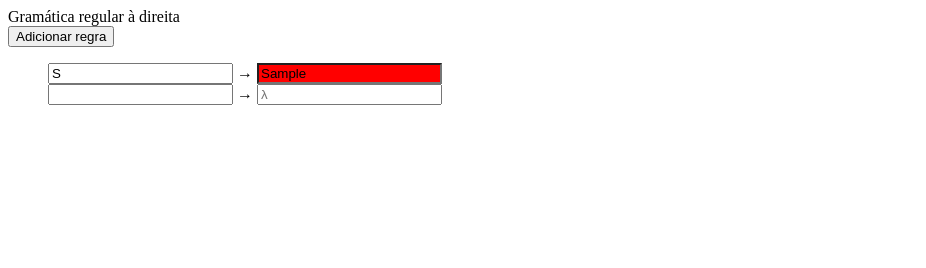
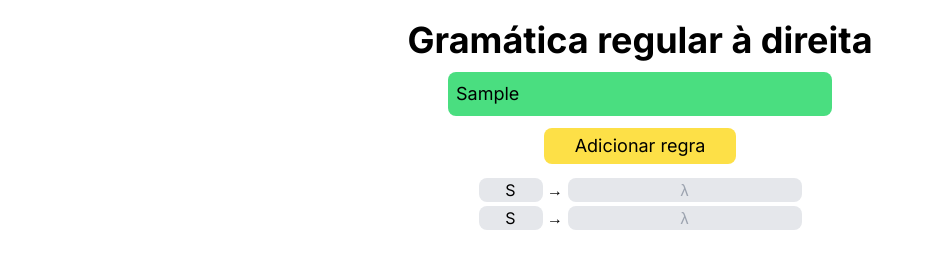
Before and after one commit to Salies/lftc, a plain HTML site: page projects/grammar/index.html in a window 1280 px wide. Both pictures are taken after typing "Sample" into the empty fields and a click on the button "Adicionar regra". Shown: the whole page, without its empty margins (0-926 px from the left). Drawn offline with nearby package versions, Linux system fonts and the light colour scheme.

Commit message:
wip: basic funcional UI

```diff
--- a/projects/grammar/grammar.css
+++ b/projects/grammar/grammar.css
@@ -1,3 +1,8 @@
+@import url('https://fonts.googleapis.com/css2?family=Inter:wght@100;200;300;400;500;600;700;800;900&display=swap');
+
+* {
+    font-family: 'Inter', sans-serif;
+}
 .red {
     background-color: red;
 }
--- a/projects/grammar/index.html
+++ b/projects/grammar/index.html
@@ -1,25 +1,28 @@
 <!DOCTYPE html>
 <html lang="en">
   <head>
-    <meta charset="UTF-8">
-    <meta http-equiv="X-UA-Compatible" content="IE=edge">
-    <meta name="viewport" content="width=device-width, initial-scale=1.0">
-    <link rel="stylesheet" href="grammar.css">
-    <!--<script src="https://cdn.tailwindcss.com"></script>-->
+    <meta charset="UTF-8" />
+    <meta http-equiv="X-UA-Compatible" content="IE=edge" />
+    <meta name="viewport" content="width=device-width, initial-scale=1.0" />
+    <link rel="stylesheet" href="grammar.css" />
+    <script src="https://cdn.tailwindcss.com"></script>
     <title>LFTC - Gramática Regular</title>
   </head>
   <body>
-    <div>
-        Gramática regular à direita
-        <section>
-            <!-- prevent default behavior button -->
-            <button class="add-rule">Adicionar regra</button>
+    <div class="container mx-auto text-center mt-5">
+      <h1 class="text-4xl font-bold">Gramática regular à direita</h1>
+      <section class="flex flex-col">
+        <div class="flex flex-col mx-auto">
+          <input type="text" class="input-grammar rounded-lg text-lg mt-3 bg-green-400 p-2 w-96" oninput="validateInput()" />
+          <button class="add-rule bg-yellow-300 rounded-lg text-lg p-1 w-48 mx-auto my-3">Adicionar regra</button>
+        </div>
         <ul class="list">
-                <input type="text" value="S" readonly> →
-                <!-- on change input, call validateInput -->
-                <input type="text" class="rule" placeholder="λ" oninput="validateRule(this)">
+          <div class="max-w-lg p-0.5 mx-auto">
+            <input type="text" value="S" readonly class="w-16 bg-gray-200 rounded-lg text-center" />
+            <span>→</span>
+            <input type="text" placeholder="λ" oninput="validateRule(this)" class="w-fit bg-gray-200 rounded-lg text-center" />
+          </div>
         </ul>
-
       </section>
     </div>
     <script src="../../components/main.js"></script>
--- a/projects/grammar/js/grammar.js
+++ b/projects/grammar/js/grammar.js
@@ -1,37 +1,43 @@
-const list = $('.list');
+const list = $(".list");
 const pattern = new RegExp("^[a-z]*[A-Z]?$");
-$('.add-rule').addEventListener('click', (e) => {
-    list.insertAdjacentHTML('beforeend', '</br><input type="text"> → <input type="text" class="rule" placeholder="λ" oninput="validateRule(this)">');
-})
 
-function validateRule(el) {
+$(".add-rule").addEventListener("click", (e) => {
+  list.insertAdjacentHTML(
+    "beforeend",
+    `<div class="max-w-lg p-0.5 mx-auto">
+    <input type="text" value="S" class="w-16 bg-gray-200 rounded-lg text-center" />
+    <span>→</span>
+    <input type="text" placeholder="λ" oninput="validateRule(this)" class="rule w-fit bg-gray-200 rounded-lg text-center" />
+  </div>`
+  );
+});
+
+const validateRule = (el) => {
   const valid = pattern.test(el.value);
-    if (valid) {
-        el.classList.remove('red');
-    } else {
-        el.classList.add('red');
-    }
+  if (valid) el.classList.remove("bg-red-300");
+  else el.classList.add("bg-red-300");
+
   validateInput();
   return valid;
-}
+};
 
 const validateAllRules = () => {
-    const rules  = document.querySelectorAll('.rule')
+  const rules = document.querySelectorAll(".rule");
   let allValid = true;
-    for (let i = 0; i < rules.length; i++) {
-        const validRule = pattern.test(rules[i].value);
-        if (!validRule) {
-            rules[i].classList.add('red');
+  for (let rule of rules) {
+    const isValidRule = pattern.test(rule.value);
+    if (!isValidRule) {
       allValid = false;
       break;
     }
   }
   return allValid;
-}
+};
 
-function validateInput() {
-    // get all inputs with class 'rule'
-    const input = $('.input');
-    const validRules = validateAllRules();
-    console.log(validRules);
-}
+const validateInput = () => {
+  const { value: grammar } = $(".input-grammar");
+  const areRulesValid = validateAllRules();
+  console.log("areRulesValid", areRulesValid);
+  console.log("grammar", grammar);
+  // Todo continue here.
+};
```
Lines whose indentation alone changed are shown as unchanged.
